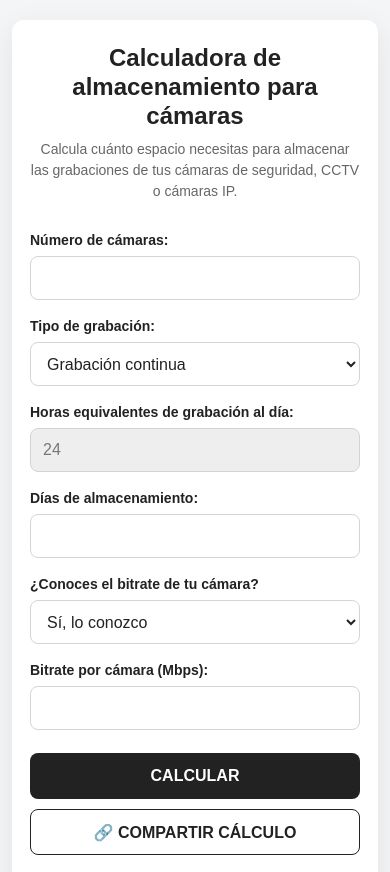
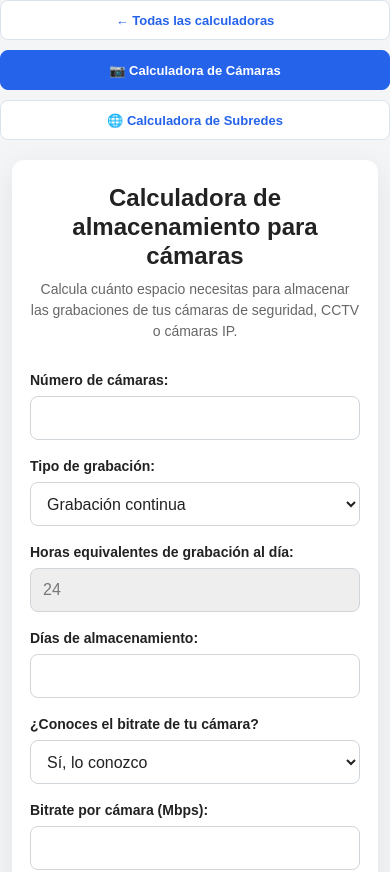
Before and after one commit to manmacbar/calculadora-red, a plain HTML site: page camaras/index.html in a window 390 px wide. Shown: the top 872 px of the page. Drawn offline with Linux system fonts and the light colour scheme.

Commit message:
Add files via upload

```diff
--- a/camaras/index.html
+++ b/camaras/index.html
@@ -42,6 +42,22 @@
 
 
 <body>
+
+    <nav class="main-navigation">
+
+        <a href="../index.html" class="nav-button">
+            ← Todas las calculadoras
+        </a>
+
+        <a href="../camaras/index.html" class="nav-button active">
+            📷 Calculadora de Cámaras
+        </a>
+
+        <a href="../subredes/index.html" class="nav-button">
+            🌐 Calculadora de Subredes
+        </a>
+
+    </nav>
 
 
     <main class="contenedor">
--- a/camaras/style.css
+++ b/camaras/style.css
@@ -10,8 +10,60 @@ body {
     font-family: Arial, sans-serif;
     background: #f3f5f7;
     margin: 0;
-    padding: 40px 20px;
+    padding: 0 20px 40px;
     color: #222;
+}
+
+
+/* ==========================================
+   NAVEGACIÓN PRINCIPAL
+   ========================================== */
+
+.main-navigation {
+    display: flex;
+    flex-wrap: wrap;
+    gap: 10px;
+    margin: 0 -20px 24px;
+    padding: 0;
+}
+
+.nav-button {
+    display: inline-flex;
+    align-items: center;
+    justify-content: center;
+    min-height: 40px;
+    padding: 8px 14px;
+    border: 1px solid #dbe3ec;
+    border-radius: 8px;
+    background: #ffffff;
+    color: #2563eb;
+    font-size: 13px;
+    font-weight: 700;
+    text-decoration: none;
+    transition:
+        background 0.2s ease,
+        border-color 0.2s ease,
+        transform 0.1s ease;
+}
+
+.nav-button:hover {
+    background: #eff6ff;
+    border-color: #93c5fd;
+}
+
+.nav-button:active {
+    transform: translateY(1px);
+}
+
+.nav-button.active {
+    background: #2563eb;
+    border-color: #2563eb;
+    color: #ffffff;
+}
+
+.nav-button.active:hover {
+    background: #1d4ed8;
+    border-color: #1d4ed8;
 }
 
 
@@ -70,7 +122,9 @@ select {
     font-size: 16px;
     color: #222;
     outline: none;
-    transition: border-color 0.2s, box-shadow 0.2s;
+    transition:
+        border-color 0.2s,
+        box-shadow 0.2s;
 }
 
 
@@ -112,7 +166,9 @@ button {
     font-size: 16px;
     font-weight: bold;
     cursor: pointer;
-    transition: transform 0.15s, opacity 0.15s;
+    transition:
+        transform 0.15s,
+        opacity 0.15s;
 }
 
 button:hover {
@@ -230,36 +286,6 @@ button:active {
 
 
 /* ==========================================
-   MÓVIL
-   ========================================== */
-
-@media (max-width: 600px) {
-
-    body {
-        padding: 20px 12px;
-    }
-
-    .contenedor {
-        padding: 24px 18px;
-        border-radius: 12px;
-    }
-
-    h1 {
-        font-size: 24px;
-        margin-bottom: 24px;
-    }
-
-    .resultado-card strong {
-        font-size: 28px;
-    }
-
-    .resultado-card.recomendado strong {
-        font-size: 32px;
-    }
-
-}
-
-/* ==========================================
    SECCIÓN DE AYUDA
    ========================================== */
 
@@ -291,6 +317,7 @@ button:active {
     color: #666;
 }
 
+
 /* ==========================================
    BOTÓN COMPARTIR
    ========================================== */
@@ -313,6 +340,7 @@ button:active {
     font-size: 13px;
     color: #555;
 }
+
 
 /* ==========================================
    INTRODUCCIÓN
@@ -348,3 +376,47 @@ button:active {
     line-height: 1.6;
     color: #555;
 }
+
+
+/* ==========================================
+   MÓVIL
+   ========================================== */
+
+@media (max-width: 650px) {
+
+    body {
+        padding: 0 12px 30px;
+    }
+
+    .main-navigation {
+        flex-direction: column;
+        margin-left: -12px;
+        margin-right: -12px;
+        margin-bottom: 20px;
+    }
+
+    .nav-button {
+        width: 100%;
+    }
+}
+
+@media (max-width: 600px) {
+
+    .contenedor {
+        padding: 24px 18px;
+        border-radius: 12px;
+    }
+
+    h1 {
+        font-size: 24px;
+        margin-bottom: 24px;
+    }
+
+    .resultado-card strong {
+        font-size: 28px;
+    }
+
+    .resultado-card.recomendado strong {
+        font-size: 32px;
+    }
+}
```
